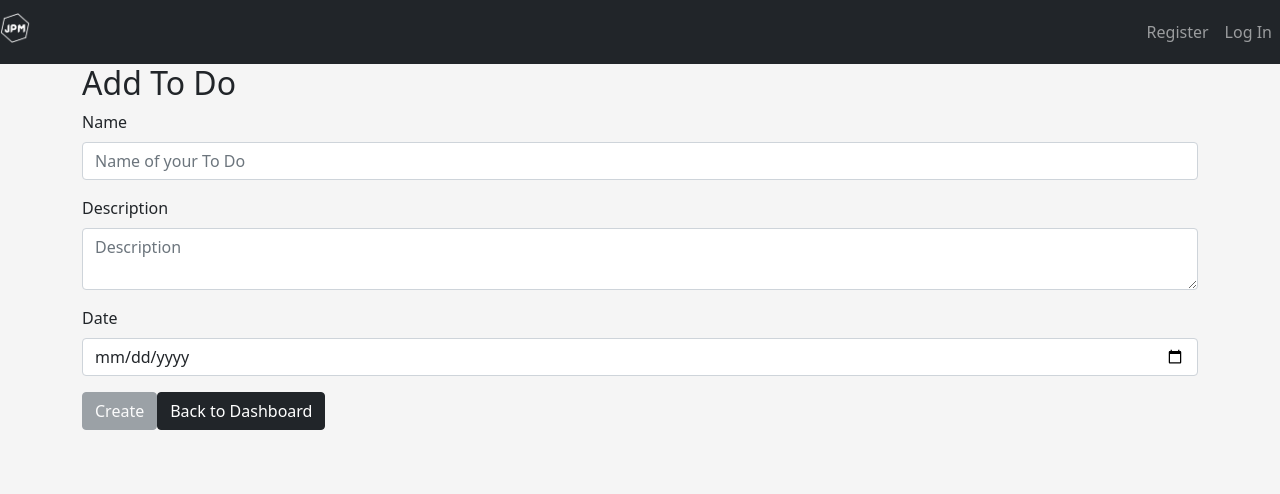
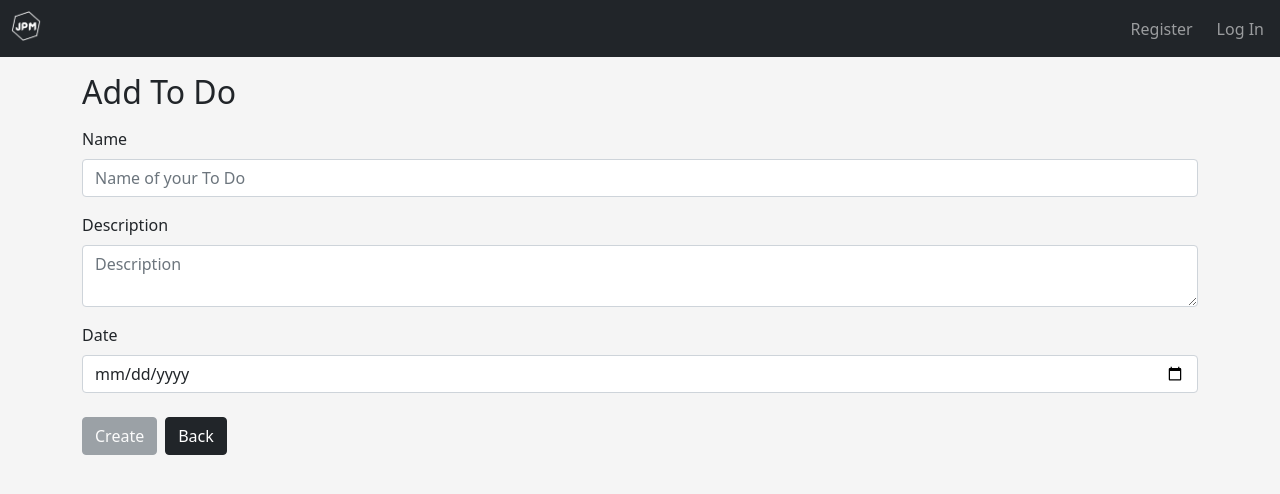
Before and after one commit to jp-mariano/To-Do-App-Frontend, a Next.js app: page /add-to-do in a window 1280 px wide. Shown: the top 494 px of the page. Built offline with nearby package versions, Linux system fonts and the light colour scheme; no server answers.

Commit message:
Added margins and made further improvements to the application, visually

```diff
--- a/components/HomePageFooter.js
+++ b/components/HomePageFooter.js
@@ -1,8 +1,8 @@
 function HPFooter() {
 	return (
 		<div id='footer-component'>
-			<h5 className='text-center'>
-				Made with <img src='/pixel-heart.png' height={ 28 } width={ 28 } alt='love' /> by <a id='my-name' href='https://jpmariano.vercel.app/' target='_blank'>Paolo Mariano</a>.
+			<h5 id='my-name' className='text-center'>
+				Made with <img src='/pixel-heart.png' height={ 28 } width={ 28 } alt='love' /> by <a href='https://jpmariano.vercel.app/' target='_blank'>Paolo Mariano</a>.
 			</h5>
 		</div>
 	);
--- a/components/NavBar.js
+++ b/components/NavBar.js
@@ -13,7 +13,7 @@ function NavBar() {
 	return (
 		<Navbar collapseOnSelect expand='lg' bg='dark' variant='dark'>
 			{ token ?
-				<Navbar.Brand href='/dashboard'>
+				<Navbar.Brand href='/dashboard' id='jpm-logo'>
 					<Image
 						src='/jpm-logo-white.png'
 						height='30'
@@ -23,7 +23,7 @@ function NavBar() {
 					/>
 				</Navbar.Brand>
 				:
-				<Navbar.Brand href='/'>
+				<Navbar.Brand href='/' id='jpm-logo'>
 					<Image
 						src='/jpm-logo-white.png'
 						height='30'
@@ -34,29 +34,18 @@ function NavBar() {
 				</Navbar.Brand>
 			}
 
-			<Navbar.Toggle aria-controls='responsive-navbar-nav' />
+			<Navbar.Toggle aria-controls='responsive-navbar-nav' className='me-3' />
 			<Navbar.Collapse id='responsive-navbar-nav'>
 				{ token ?
-					<Fragment>
-						<Nav className='me-auto'>
-							<Nav.Link href='/dashboard'>Dashboard</Nav.Link>
-						</Nav>
-
-						<Nav>
-							<Nav.Link href='/logout'>Log Out</Nav.Link>
-						</Nav>
-					</Fragment>
+					<Nav className='ms-auto'>
+						<Nav.Link href='/dashboard' className='ms-2'>Dashboard</Nav.Link>
+						<Nav.Link href='/logout' className='ms-2 me-2'>Log Out</Nav.Link>
+					</Nav>
 					:
-					<Fragment>
-						<Nav className='me-auto'>
-							<Nav.Link></Nav.Link>
-						</Nav>
-
-						<Nav>
-							<Nav.Link href='/register'>Register</Nav.Link>
-							<Nav.Link href='/login'>Log In</Nav.Link>
-						</Nav>
-					</Fragment>
+					<Nav className='ms-auto'>
+						<Nav.Link href='/register' className='ms-2'>Register</Nav.Link>
+						<Nav.Link href='/login' className='ms-2 me-2'>Log In</Nav.Link>
+					</Nav>
 				}
 			</Navbar.Collapse>
 		</Navbar>
--- a/pages/add-to-do/index.js
+++ b/pages/add-to-do/index.js
@@ -78,7 +78,7 @@ function AddToDo() {
 	return (
 		<Fragment>
 			<Head dataProp={ headData } />
-			<h2>Add To Do</h2>
+			<h2 className='mt-3 mb-3'>Add To Do</h2>
 			<Form onSubmit={ createToDo }>
 				<Form.Group
 					className='mb-3'
@@ -109,7 +109,7 @@ function AddToDo() {
 				</Form.Group>
 
 				<Form.Group
-					className='mb-3'
+					className='mb-4'
 					controlId='toDoDate'
 				>
 					<Form.Label>Date</Form.Label>
@@ -124,35 +124,33 @@ function AddToDo() {
 				{ isActive ?
 					<Fragment>
 						<Button
-							className='btn btn-block mb-3'
+							className='me-2'
 							variant='primary'
 							type='submit'
 						>
 							Create
 						</Button>
 						<Button
-							className='btn btn-block mb-3'
 							variant='dark'
 							href='/dashboard'
 						>
-							Back to Dashboard
+							Back
 						</Button>
 					</Fragment>
 					:
 					<Fragment>
 						<Button
-							className='btn btn-block mb-3'
+							className='me-2'
 							variant='secondary'
 							disabled
 						>
 							Create
 						</Button>
 						<Button
-							className='btn btn-block mb-3'
 							variant='dark'
 							href='/dashboard'
 						>
-							Back to Dashboard
+							Back
 						</Button>
 					</Fragment>
 				}
--- a/pages/dashboard/index.js
+++ b/pages/dashboard/index.js
@@ -34,10 +34,10 @@ function Dashboard() {
 	return (
 		<Fragment>
 			<Head dataProp={ headData } />
-			<h2>{ header }</h2>
+			<h2 className='mt-3 mb-3'>{ header }</h2>
 			{ addToDoVisible ?
 				<Button
-					className='mb-4'
+					className='mb-4 me-2'
 					href='/add-to-do'
 					variant='primary'
 				>
--- a/pages/edit-to-do/index.js
+++ b/pages/edit-to-do/index.js
@@ -5,7 +5,7 @@ function EditToDo() {
 	const { query: { id } } = router;
 
 	return (
-		<h2>Welcome to Edit a To Do - { id }</h2>
+		<h2 className='mt-3 mb-3'>Welcome to Edit a To Do - { id }</h2>
 	);
 }
 
--- a/styles/globals.css
+++ b/styles/globals.css
@@ -13,6 +13,12 @@ a, a:hover {
 
 body {
 	background-color: whitesmoke;
+}
+
+/* Navbar Component */
+#jpm-logo {
+	margin: 3px 11px 0 11px;
+	padding: 0;
 }
 
 /* Home Page Marquee Component */
```
Also changed, not shown: components/LoginForm.js (+10 -3 lines), components/RegForm.js (+16 -7 lines), components/ToDoCards.js (+5 -2 lines).
